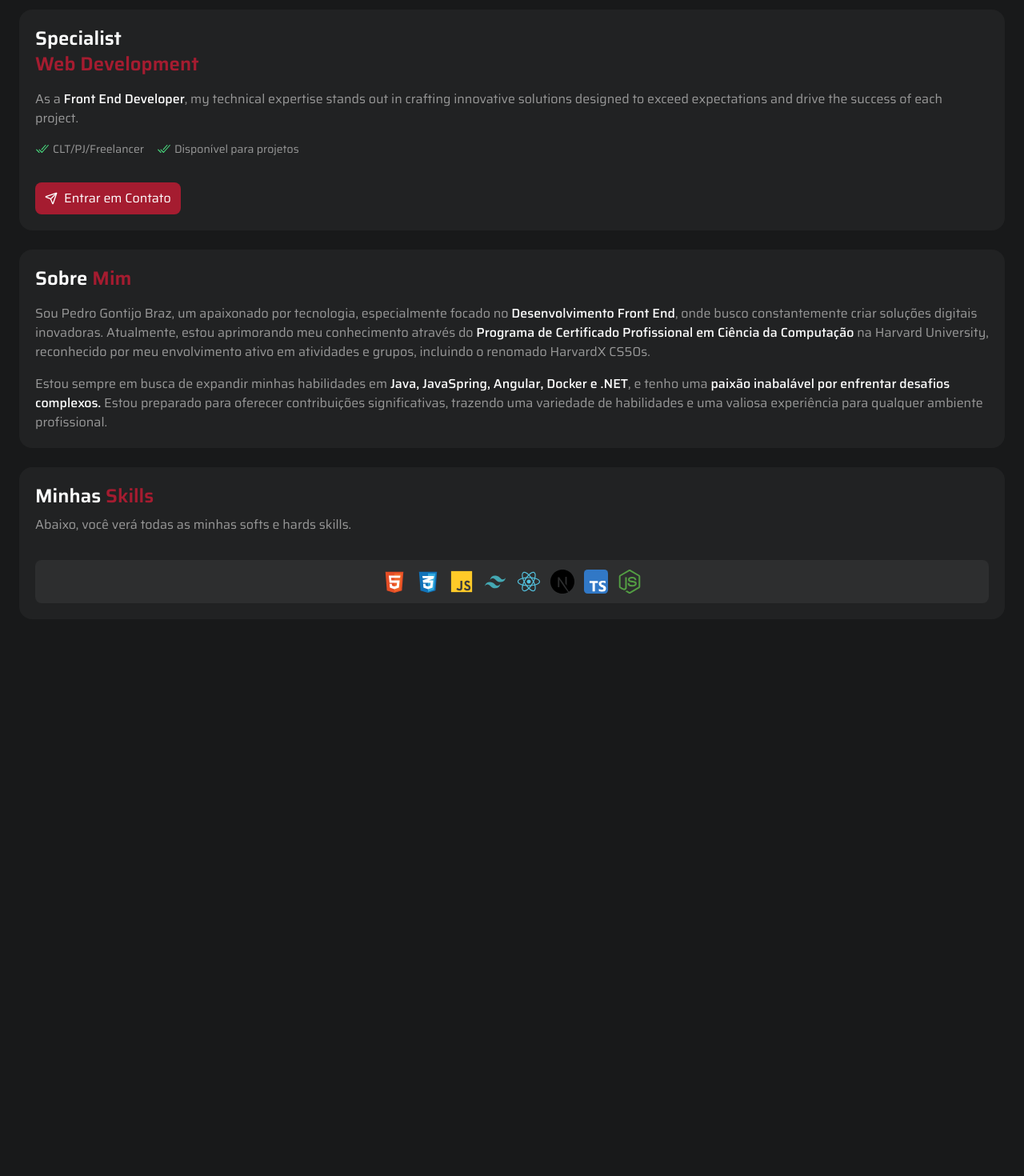
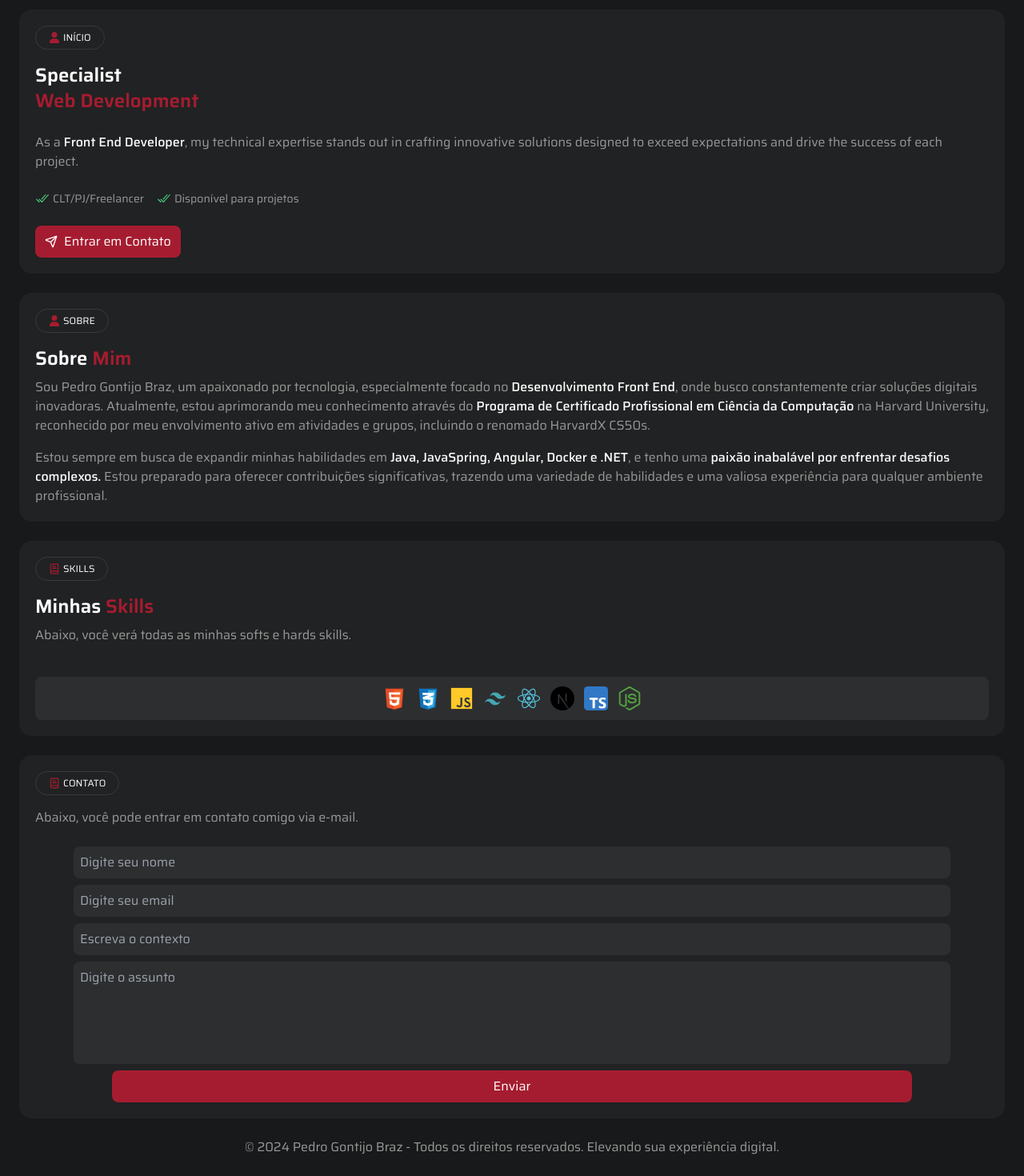
Before and after one commit to pedrogbraz/portfolio-new, a Next.js app: page / in a window 1280 px wide. Shown: the part 627-2097 px from the top of the page at 80% size. Before the commit the page ends 1425 px from the top, so only its background shows below. Built offline with nearby package versions, Linux system fonts and the light colour scheme.

Commit message:
feat: add menubar

```diff
--- a/src/app/page.tsx
+++ b/src/app/page.tsx
@@ -8,6 +8,8 @@ import { IoLogoInstagram, IoCheckmarkDone } from "react-icons/io5";
 import { FaLinkedinIn, FaGithub } from "react-icons/fa";
 import Link from "next/link";
 import { LuSend } from "react-icons/lu";
+import { BookText } from "lucide-react";
+import { FaUser } from "react-icons/fa6";
 
 const Home = () => {
   return (
@@ -64,8 +66,15 @@ const Home = () => {
         </div>
       </div>
 
-      <div className="flex flex-col w-full bg-[--nightBlack] rounded-2xl p-5 gap-8">
-        <div className="flex flex-col gap-4">
+      <div className="w-full bg-[--nightBlack] rounded-2xl p-5 space-y-4">
+        <div className="inline-flex border border-white/10 rounded-full px-4 py-[6px]">
+          <span className="flex items-center gap-1 text-[--color-white] text-xs">
+            <FaUser size={14} className="text-[--color-theme]" />
+            INÍCIO
+          </span>
+        </div>
+        <div className="flex flex-col">
+          <div className="flex flex-col gap-6">
             <h1 className="text-[--color-white] font-semibold text-2xl flex flex-col">
               Specialist{" "}
               <span className="text-[--color-theme]">Web Development</span>
@@ -75,9 +84,9 @@ const Home = () => {
               <span className="text-[--color-white] font-medium">
                 Front End Developer
               </span>
-            , my technical expertise stands out in crafting innovative solutions
-            designed to exceed expectations and drive the success of each
-            project.
+              , my technical expertise stands out in crafting innovative
+              solutions designed to exceed expectations and drive the success of
+              each project.
             </p>
             <div className="flex gap-4">
               <div className="flex gap-1 items-center text-[--textColor]">
@@ -89,8 +98,6 @@ const Home = () => {
                 <span className="text-sm">Disponível para projetos</span>
               </div>
             </div>
-        </div>
-        <div>
             <Link
               href="/"
               className="flex gap-2 max-w-[182px] items-center py-2 px-3 text-[--color-white] bg-[--color-theme] rounded-[8px]"
@@ -100,9 +107,17 @@ const Home = () => {
             </Link>
           </div>
         </div>
+      </div>
 
-      <div className="flex flex-col w-full bg-[--nightBlack] rounded-2xl p-5 gap-8">
-        <div className="flex flex-col gap-4">
+      <div className="w-full bg-[--nightBlack] rounded-2xl p-5 space-y-4">
+        <div className="inline-flex border border-white/10 rounded-full px-4 py-[6px] justify-center">
+          <span className="flex items-center gap-1 text-[--color-white] text-xs">
+            <FaUser size={14} className="text-[--color-theme]" />
+            SOBRE
+          </span>
+        </div>
+        <div className="flex flex-col space-y-10">
+          <div className="flex flex-col gap-2">
             <h1 className="text-[--color-white] font-semibold text-2xl">
               Sobre <span className="text-[--color-theme]">Mim</span>
             </h1>
@@ -138,8 +153,16 @@ const Home = () => {
             </p>
           </div>
         </div>
+      </div>
 
-      <div className="flex flex-col w-full bg-[--nightBlack] rounded-2xl p-5 gap-8">
+      <div className="w-full bg-[--nightBlack] rounded-2xl p-5 space-y-4">
+        <div className="inline-flex border border-white/10 rounded-full px-4 py-[6px] justify-center">
+          <span className="flex items-center gap-1 text-[--color-white] text-xs">
+            <BookText size={14} className="text-[--color-theme]" />
+            SKILLS
+          </span>
+        </div>
+        <div className="flex flex-col space-y-10">
           <div className="flex flex-col gap-2">
             <h1 className="text-[--color-white] font-semibold text-2xl">
               Minhas <span className="text-[--color-theme]">Skills</span>
@@ -148,7 +171,7 @@ const Home = () => {
               Abaixo, você verá todas as minhas softs e hards skills.
             </p>
           </div>
-        <div className="flex flex-col gap-2">
+          <div>
             <div className="flex justify-center bg-[--metalBlack] rounded-[8px] p-3 gap-3">
               <Image
                 src="/html5.svg"
@@ -210,6 +233,52 @@ const Home = () => {
           </div>
         </div>
       </div>
+      <div className="w-full bg-[--nightBlack] rounded-2xl p-5 space-y-4">
+        <div className="inline-flex border border-white/10 rounded-full px-4 py-[6px] justify-center">
+          <span className="flex items-center gap-1 text-[--color-white] text-xs">
+            <BookText size={14} className="text-[--color-theme]" />
+            CONTATO
+          </span>
+        </div>
+        <div className="flex flex-col space-y-10">
+          <div className="flex flex-col gap-6">
+            <h1 className="text-[--textColor]">
+              Abaixo, você pode entrar em contato comigo via e-mail.
+            </h1>
+
+            <div className="flex flex-col gap-2 px-12">
+              <input
+                type="text"
+                placeholder="Digite seu nome"
+                className="bg-[--metalBlack] rounded-[8px] p-2"
+              />
+              <input
+                type="text"
+                placeholder="Digite seu email"
+                className="bg-[--metalBlack] rounded-[8px] p-2"
+              />
+              <input
+                type="text"
+                placeholder="Escreva o contexto"
+                className="bg-[--metalBlack] rounded-[8px] p-2"
+              />
+              <textarea
+                className="bg-[--metalBlack] resize-none rounded-[8px] p-2 h-32"
+                placeholder="Digite o assunto"
+              />
+              <button className="bg-[--color-theme] text-[--color-white] rounded-[8px] p-2 mx-12">
+                Enviar
+              </button>
+            </div>
+          </div>
+        </div>
+      </div>
+
+      <div className="text-[--textColor] text-center">
+        © 2024 Pedro Gontijo Braz - Todos os direitos reservados. Elevando sua
+        experiência digital.
+      </div>
+    </div>
   );
 };
 
--- a/src/components/header.tsx
+++ b/src/components/header.tsx
@@ -7,6 +7,7 @@ import {
   SheetTrigger,
 } from "@/components/ui/sheet";
 import { MenuIcon } from "lucide-react";
+import Link from "next/link";
 
 const Header = () => {
   return (
@@ -16,14 +17,21 @@ const Header = () => {
           <SheetTrigger>
             <MenuIcon />
           </SheetTrigger>
-          <SheetContent>
-            <SheetHeader>
-              <SheetTitle>Are you absolutely sure?</SheetTitle>
-              <SheetDescription>
-                This action cannot be undone. This will permanently delete your
-                account and remove your data from our servers.
-              </SheetDescription>
-            </SheetHeader>
+          <SheetContent className="bg-[--power__black] border-none text-white space-y-2">
+            <div className="flex flex-col gap-2">
+              <Link
+                href="/"
+                className="inline-flex items-center gap-2 text-[--color-white] hover:text-[--color-theme] duration-300"
+              >
+                Início
+              </Link>
+              <Link
+                href="/"
+                className="inline-flex items-center gap-2 text-[--color-white] hover:text-[--color-theme] duration-300"
+              >
+                Projetos
+              </Link>
+            </div>
           </SheetContent>
         </Sheet>
       </div>
```
Lines whose indentation alone changed are shown as unchanged.
